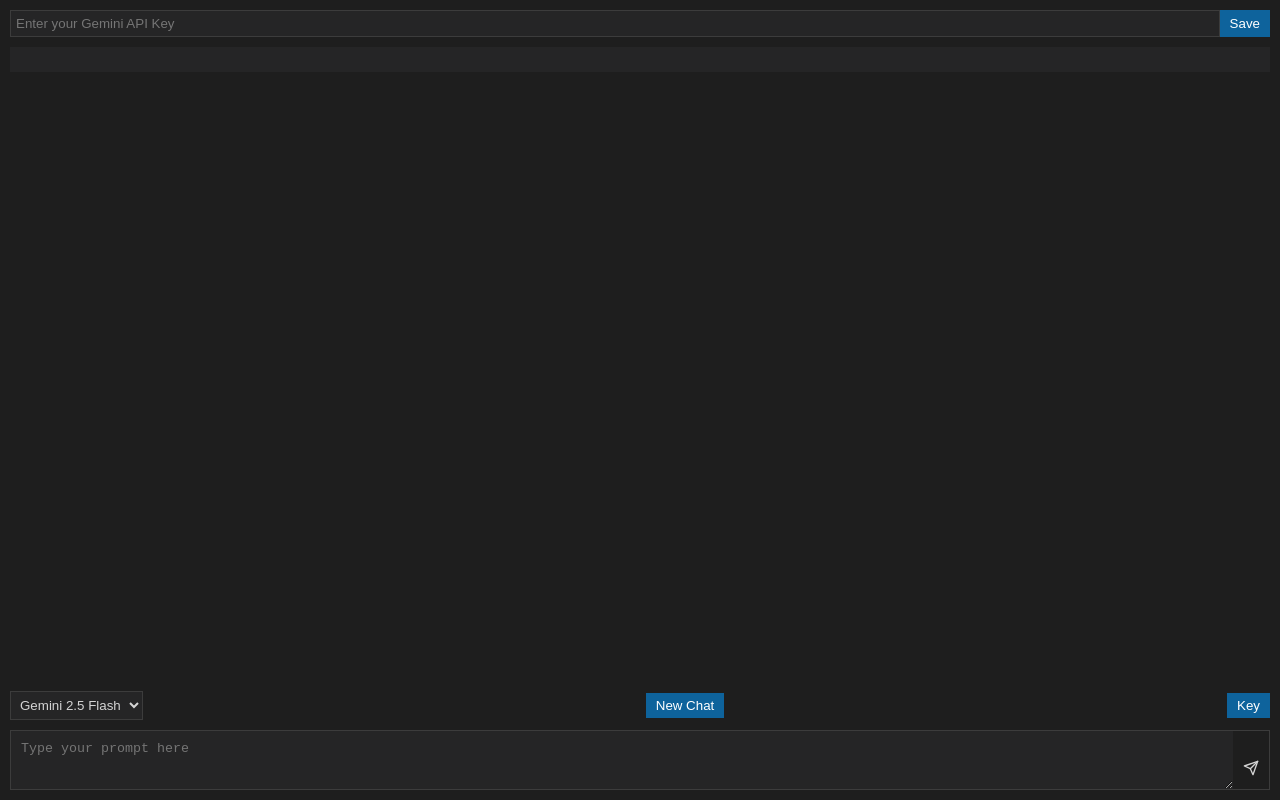
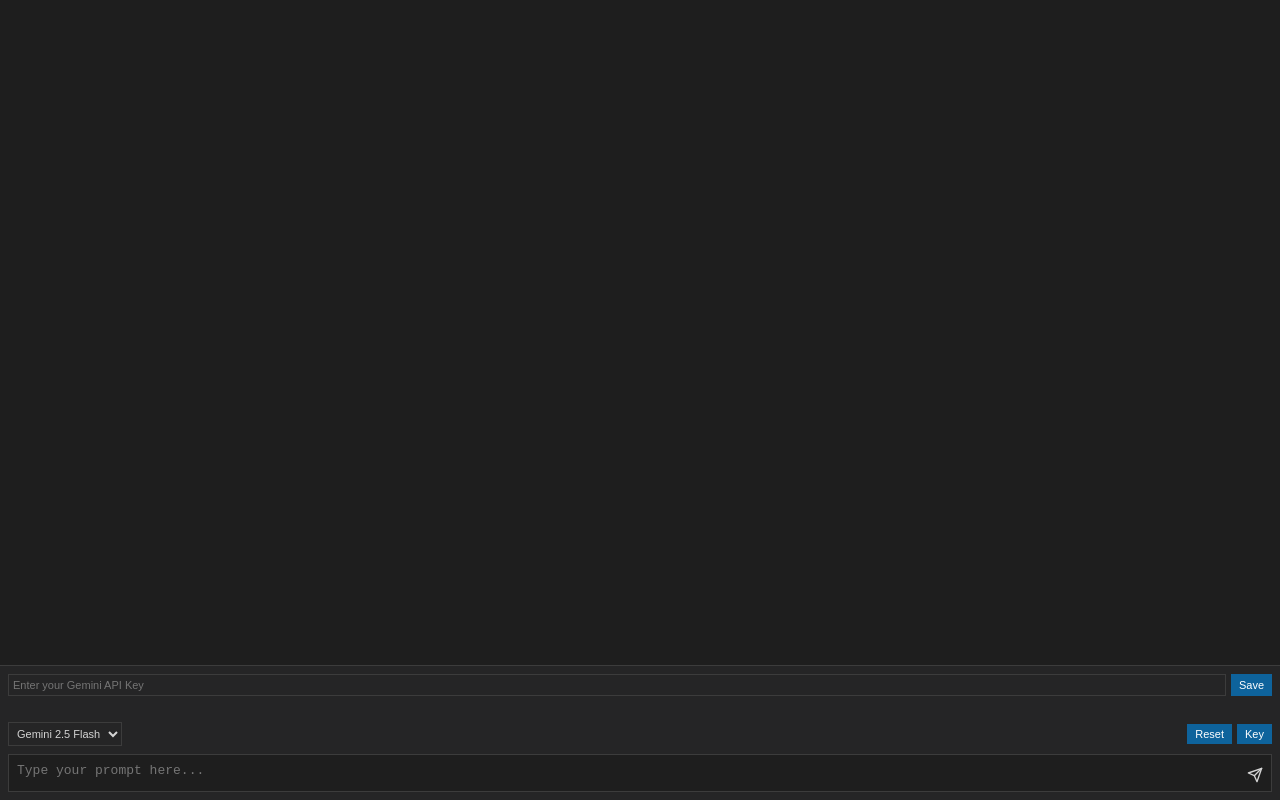
Before and after one commit to google/llm-sidebar-with-context, a website with bundled scripts: page src/pages/sidebar.html in a window 1280 px wide. Built offline with nearby package versions, Linux system fonts and the light colour scheme; some packages are replaced by stand-ins of ours; no server answers.

Commit message:
Consolidate controls to bottom panel and prevent horizontal scrolling

```diff
--- a/src/pages/sidebar.html
+++ b/src/pages/sidebar.html
@@ -1,6 +1,6 @@
 <!DOCTYPE html>
 <!--
- Copyright 2025 Google LLC
+ Copyright 2026 Google LLC
 
  Licensed under the Apache License, Version 2.0 (the "License");
  you may not use this file except in compliance with the License.
@@ -22,6 +22,9 @@
   </head>
   <body>
     <div class="container">
+      <div id="messages"></div>
+
+      <div class="bottom-panel">
         <div id="api-key-container">
           <input
             type="password"
@@ -30,23 +33,27 @@
           />
           <button id="save-api-key-button">Save</button>
         </div>
+
         <div id="pinned-tabs-container">
           <div id="current-tab"></div>
           <div id="pinned-tabs"></div>
         </div>
-      <div id="messages"></div>
+
         <div id="controls-container">
           <select id="model-select">
             <option value="gemini-2.5-flash">Gemini 2.5 Flash</option>
             <option value="gemini-2.5-pro">Gemini 2.5 Pro</option>
           </select>
-        <button id="new-chat-button">New Chat</button>
-        <button id="edit-api-key-button">Key</button>
+          <div class="button-group">
+            <button id="new-chat-button" title="New Chat">Reset</button>
+            <button id="edit-api-key-button" title="API Key">Key</button>
           </div>
+        </div>
+
         <form id="prompt-form">
           <textarea
             id="prompt-input"
-          placeholder="Type your prompt here"
+            placeholder="Type your prompt here..."
             rows="1"
           ></textarea>
           <button type="submit" id="send-button">
@@ -68,6 +75,7 @@
           </button>
         </form>
       </div>
+    </div>
     <script type="module" src="../scripts/sidebar.js"></script>
   </body>
 </html>
--- a/src/styles/sidebar.css
+++ b/src/styles/sidebar.css
@@ -18,12 +18,13 @@ html, body {
   height: 100%;
   margin: 0;
   padding: 0;
+  overflow: hidden;
 }
 
 body {
   font-family: sans-serif;
-  background-color: #1e1e1e;
-  color: #d4d4d4;
+  background-color: #1e1e1e; /* Dark Gray */
+  color: #d4d4d4; /* Light Gray */
   display: flex;
   flex-direction: column;
   min-width: 300px;
@@ -34,49 +35,104 @@ body {
   display: flex;
   flex-direction: column;
   flex-grow: 1;
+  overflow: hidden;
+}
+
+/* --- Chat Section --- */
+
+#messages {
+  flex-grow: 1;
+  overflow-y: auto;
+  overflow-x: hidden;
   padding: 10px;
-  overflow: hidden;
+}
+
+.message {
+  padding: 10px;
+  border-radius: 5px;
+  margin-bottom: 10px;
+  overflow-wrap: anywhere;
+  word-break: break-word;
+}
+
+.message.user {
+  background-color: #0e639c; /* Blue */
+  color: #ffffff; /* White */
+}
+
+.message.model {
+  background-color: #252526; /* Medium Gray */
+}
+
+.message.model pre {
+  background-color: #1e1e1e; /* Dark Gray */
+  padding: 8px;
+  border-radius: 3px;
+  overflow-x: auto;
+  max-width: 100%;
+}
+
+.message.model code {
+  font-family: monospace;
+  background-color: #333; /* Darker Gray */
+  padding: 2px 4px;
+}
+
+.message.thinking {
+  font-style: italic;
+}
+
+/* --- Bottom Panel (High Density) --- */
+
+.bottom-panel {
+  flex-shrink: 0;
+  background-color: #252526; /* Medium Gray */
+  border-top: 1px solid #3c3c3c; /* Border Gray */
+  padding: 8px;
+  display: flex;
+  flex-direction: column;
+  gap: 8px;
 }
 
 #api-key-container {
   display: flex;
-  margin-bottom: 10px;
+  gap: 5px;
 }
 
 #api-key-input {
   flex-grow: 1;
-  border: 1px solid #3c3c3c;
-  background-color: #252526;
-  color: #d4d4d4;
-  padding: 5px;
+  border: 1px solid #3c3c3c; /* Border Gray */
+  background-color: #252526; /* Medium Gray */
+  color: #d4d4d4; /* Light Gray */
+  padding: 4px;
+  font-size: 11px;
 }
 
 #save-api-key-button {
-  background-color: #0e639c;
-  color: #ffffff;
+  background-color: #0e639c; /* Blue */
+  color: #ffffff; /* White */
   border: none;
-  padding: 5px 10px;
+  padding: 4px 8px;
   cursor: pointer;
+  font-size: 11px;
 }
 
 #pinned-tabs-container {
-  background-color: #252526;
-  padding: 10px;
-  margin-bottom: 10px;
-  font-size: 12px;
+  padding: 4px 0;
+  font-size: 11px;
 }
 
 #current-tab {
   display: flex;
   justify-content: space-between;
   align-items: center;
-  margin-bottom: 5px;
+  margin-bottom: 2px;
 }
 
 #current-tab button {
   background: none;
   border: none;
-  color: #d4d4d4;
+  color: #d4d4d4; /* Light Gray */
   cursor: pointer;
   padding: 0;
 }
@@ -91,7 +147,6 @@ body {
   display: flex;
   justify-content: space-between;
   align-items: center;
-  margin-bottom: 5px;
 }
 
 #pinned-tabs li.closed span {
@@ -102,88 +157,65 @@ body {
 #pinned-tabs button {
   background: none;
   border: none;
-  color: #d4d4d4;
+  color: #d4d4d4; /* Light Gray */
   cursor: pointer;
   padding: 0 5px;
-}
-
-#messages {
-  flex-grow: 1;
-  overflow-y: auto;
-  margin-bottom: 10px;
-}
-
-.message.user {
-  background-color: #0e639c;
-  color: #ffffff;
-  padding: 10px;
-  border-radius: 5px;
-  margin-bottom: 10px;
-}
-
-.message.model {
-  background-color: #252526;
-  padding: 10px;
-  border-radius: 5px;
-  margin-bottom: 10px;
-}
-
-.message.thinking {
-  font-style: italic;
-}
-
-#prompt-form {
-  display: flex;
-  align-items: flex-end;
-  border: 1px solid #3c3c3c;
 }
 
 #controls-container {
   display: flex;
   justify-content: space-between;
   align-items: center;
-  margin-bottom: 10px;
 }
 
 #model-select {
-  background-color: #252526;
-  color: #d4d4d4;
-  border: 1px solid #3c3c3c;
-  padding: 5px;
+  background-color: #252526; /* Medium Gray */
+  color: #d4d4d4; /* Light Gray */
+  border: 1px solid #3c3c3c; /* Border Gray */
+  padding: 4px;
+  font-size: 11px;
 }
 
-#edit-api-key-button {
-  background-color: #0e639c;
-  color: #ffffff;
-  border: none;
-  padding: 5px 10px;
-  cursor: pointer;
+.button-group {
+  display: flex;
+  gap: 5px;
 }
 
-#new-chat-button {
-  background-color: #0e639c;
-  color: #ffffff;
+#edit-api-key-button, #new-chat-button {
+  background-color: #0e639c; /* Blue */
+  color: #ffffff; /* White */
   border: none;
-  padding: 5px 10px;
+  padding: 4px 8px;
   cursor: pointer;
+  font-size: 11px;
+}
+
+#prompt-form {
+  display: flex;
+  align-items: flex-end;
+  border: 1px solid #3c3c3c; /* Border Gray */
+  background-color: #1e1e1e; /* Dark Gray */
 }
 
 #prompt-input {
   flex-grow: 1;
-  background-color: #252526;
-  color: #d4d4d4;
+  background-color: transparent; /* Seamless input */
+  color: #d4d4d4; /* Light Gray */
   border: none;
-  padding: 10px;
-  resize: vertical; /* Allow vertical resizing */
-  min-height: 38px; /* Ensure it's not too small */
+  padding: 8px;
+  resize: none;
+  font-size: 13px;
+  min-height: 20px;
+  max-height: 100px;
 }
 
 #send-button {
   background: none;
   border: none;
-  color: #d4d4d4;
+  color: #d4d4d4; /* Light Gray */
   cursor: pointer;
-  padding: 10px;
+  padding: 8px;
+  display: flex;
 }
 
 .feather-send {
```
Lines whose indentation alone changed are shown as unchanged.
